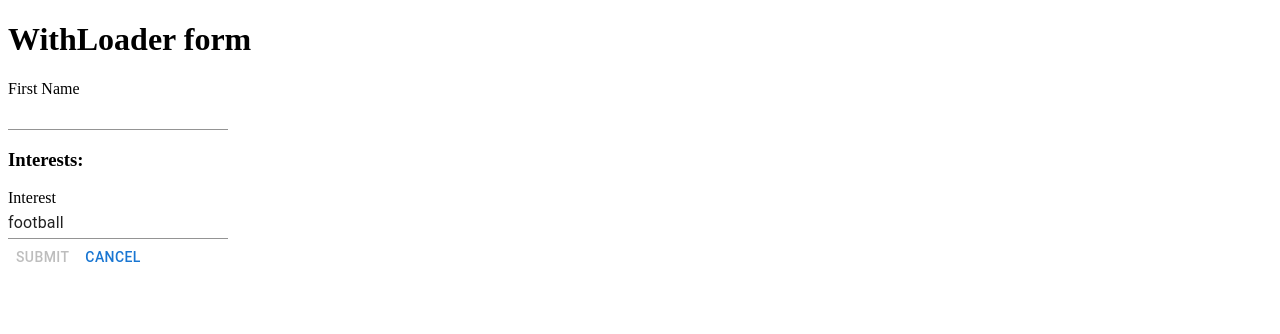
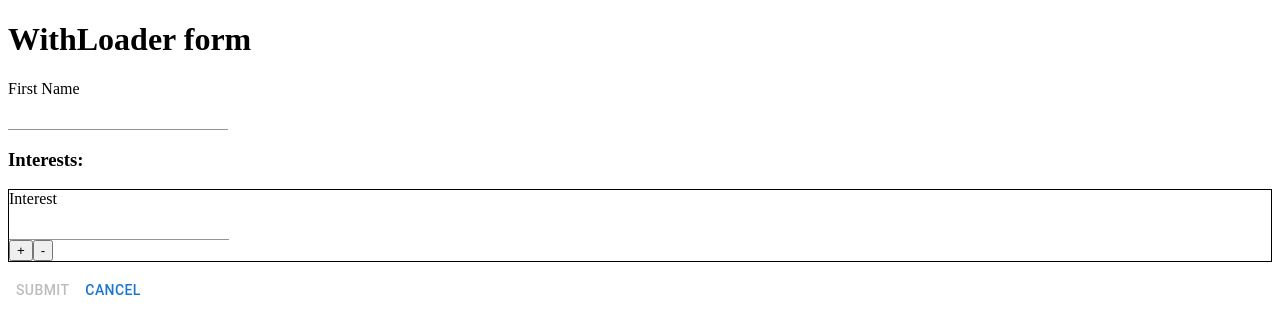
Before and after one commit to konradmi/nextjs-forms, a Next.js app: page /form-array in a window 1280 px wide. Shown: the top 334 px of the page. Built offline with nearby package versions, Linux system fonts and the light colour scheme.

Commit message:
improve FormArray

```diff
--- a/app/form-array/FormArray.tsx
+++ b/app/form-array/FormArray.tsx
@@ -16,15 +16,17 @@ const schema = z.object({
 const initialValues = {
   firstName: '',
   interests: [{
-    name: 'football'
+    name: '',
   }],
 }
 
-const Row = ({ setName, append, remove }: RowProps) => {
+const Row = ({ setName, appendNewRow, removeCurrentRow }: RowProps) => {
   return (
-    <div>
+    <div style={{border: '1px solid black', marginBottom: 10}}>
       <label htmlFor='name'>Interest</label>
       <FormInput name={setName('name')}/>
+      <button type='button' onClick={() => appendNewRow({ name: ''})}>+</button>
+      <button type='button' onClick={removeCurrentRow}>-</button>
     </div>
   )
 }
--- a/components/forms/FormArray.tsx
+++ b/components/forms/FormArray.tsx
@@ -1,15 +1,14 @@
+import { useEffect } from 'react'
+
 import {
   useFormContext,
   useFieldArray,
-  UseFieldArrayAppend,
-  UseFieldArrayRemove,
-  FieldValues
 } from 'react-hook-form'
 
 export type RowProps = {
   setName: (rowName: string) => string
-  append: UseFieldArrayAppend<FieldValues>
-  remove: UseFieldArrayRemove
+  appendNewRow: (row: object) => void
+  removeCurrentRow: () => void
 }
 
 type FormArrayProps = {
@@ -21,15 +20,20 @@ const FormArray = ({ name, row: Row }: FormArrayProps) => {
   const { control } = useFormContext()
   const { fields, append, remove } = useFieldArray({
     control,
-    name,
+    name
   })
+
+  const removeRow = (index: number) => () => remove(index)
+
+  const appendNewRow = (row: object) => append(row)
 
   const setName = (index: number) => (rowName: string) => `${name}.${index}.${rowName}`
 
-  return fields.map((field, index) => (
-    <Row key={field.id} setName={setName(index)} remove={remove} append={append}/>
-  ))
-
+  return (
+    <>
+      { fields.map((field, index) => <Row key={field.id} setName={setName(index)} removeCurrentRow={removeRow(index)} appendNewRow={appendNewRow}/>)}
+    </>
+  )
 }
 
 export default FormArray
```
